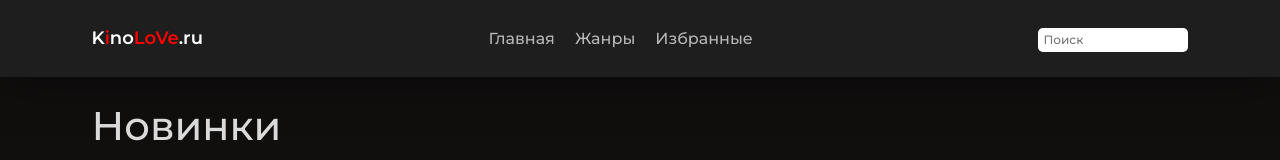
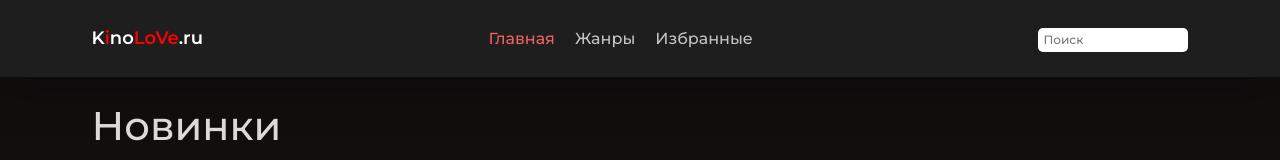
Before and after one commit to Vileko/KinoLoVe, a Vue app: page / in a window 1280 px wide. Shown: the top 160 px of the page. Built offline with nearby package versions, Linux system fonts and the light colour scheme; no server answers.

Commit message:
Добавил класс для active router

```diff
--- a/src/App.vue
+++ b/src/App.vue
@@ -43,6 +43,7 @@ import {mapMutations} from 'vuex'
 </script>
 
 <style scoped>
+
 .dropbtn {
   background-color: #4CAF50;
   color: white;
@@ -120,17 +121,22 @@ input {
   color: #fff;
 }
 
-.menu a {
-  color: rgb(182, 182, 182);
-
+.router {
+  color: #c4c4c4;
   text-decoration: none;
 }
 
+.router-link-exact-active {
+  color: rgb(240, 98, 98)
+}
+
 .menu a:hover {
-  color: rgb(238, 238, 238);
+  color: rgb(240, 98, 98)
 }
 
 .menu__router:not(:nth-child(1)){
   margin-left: 20px;
 }
+
+
 </style>
--- a/src/assets/sass/main.sass
+++ b/src/assets/sass/main.sass
@@ -21,6 +21,7 @@ h3
 p
     margin: 0
 
+
 .container
     max-width: 1147px
     margin: 0 auto
--- a/src/components/UI/BtnFilter.vue
+++ b/src/components/UI/BtnFilter.vue
@@ -75,35 +75,35 @@ import {mapMutations, mapState} from 'vuex';
 
 <style  scoped>
 .all .all {
-    background-color: green;
+    background-color: rgb(187, 53, 53);
 }
 
 .drama .drama {
-    background-color: green;
+    background-color: rgb(187, 53, 53);
 }
 
 .adventure .adventure {
-    background-color: green;
+    background-color: rgb(187, 53, 53);
 }
 
 .comedy .comedy {
-    background-color: green;
+    background-color: rgb(187, 53, 53);
 }
 
 .action-movie .action-movie {
-    background-color: green;
+    background-color: rgb(187, 53, 53);
 }
 
 .thriller .thriller{
-    background-color: green;
+    background-color: rgb(187, 53, 53);
 }
 
 .fantasy .fantasy {
-    background-color: green;
+    background-color: rgb(187, 53, 53);
 }
 
 button {
-    background-color: rgb(187, 53, 53);
+    background-color: rgb(94, 91, 91);
     color: #fff;
     padding: 5px;
     border-radius: 5px;
```
